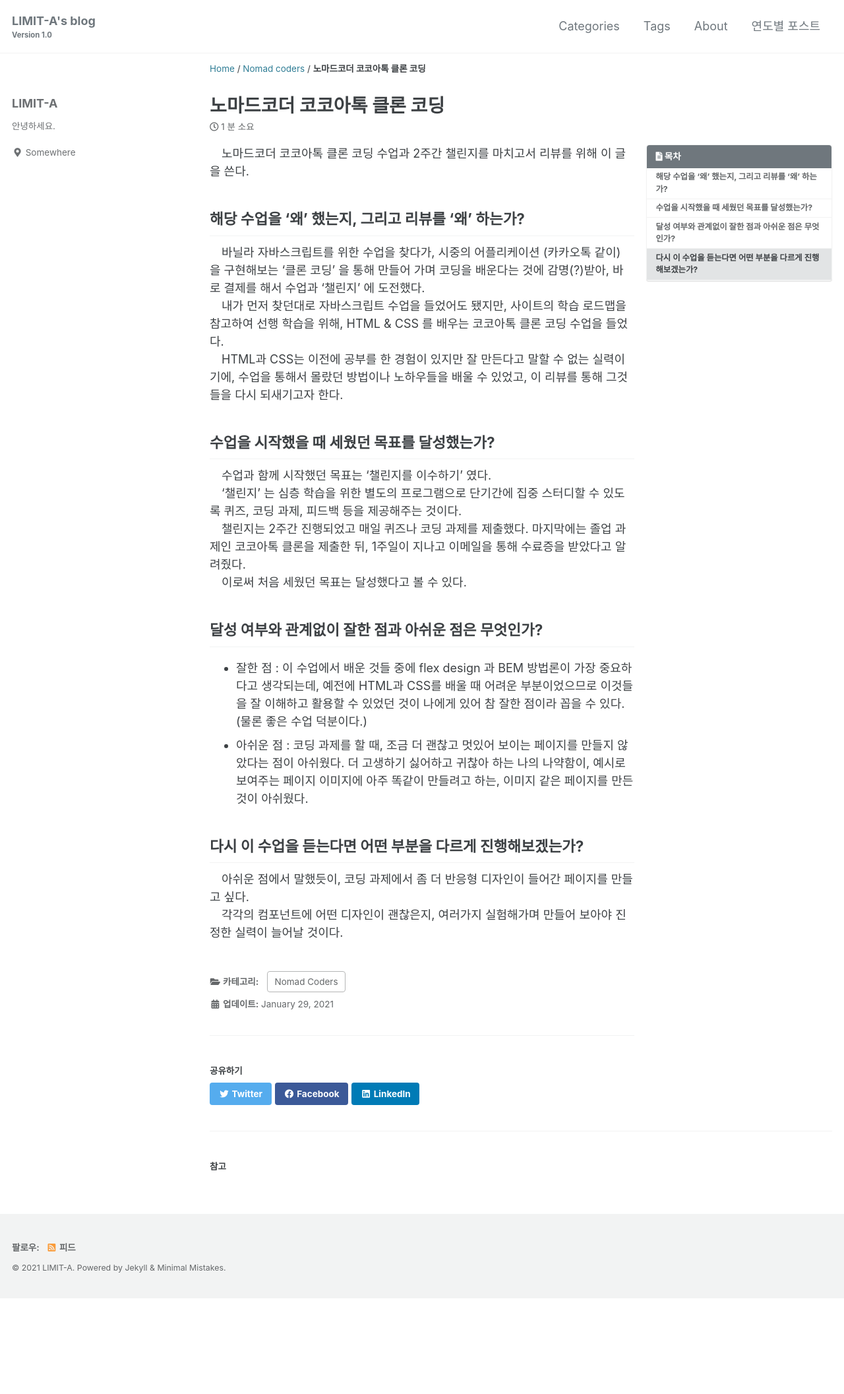
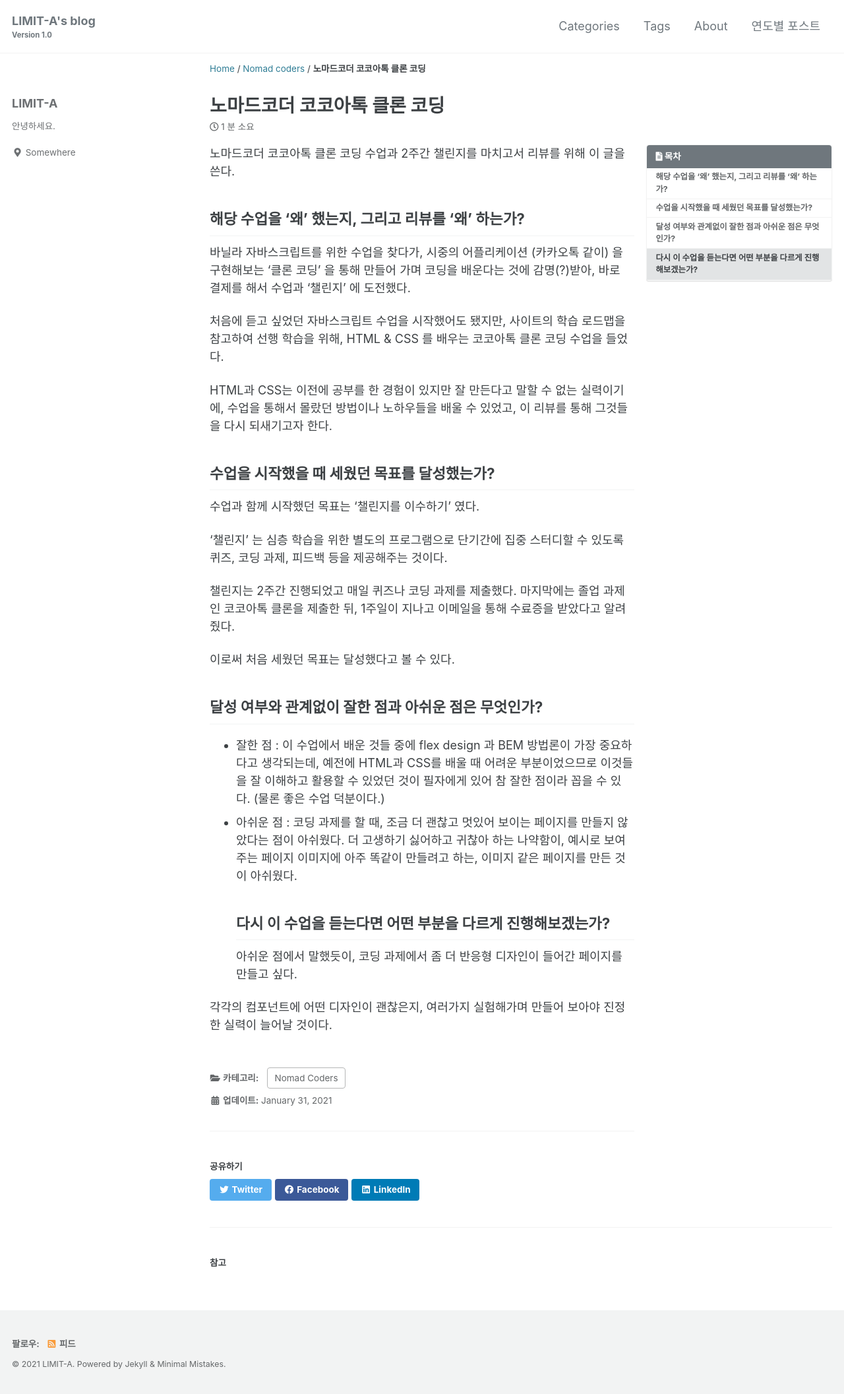
Before and after one commit to limit-a/limit-a.github.io, a Jekyll site: the page built from _posts/2021-01-25-kokoa-clone.md, in a window 1280 px wide. Shown: the whole page at 66% size. Built offline with Jekyll 4.4.1, drawn with Linux system fonts in a browser that asks for light colours; cached includes are drawn as plain includes; before the commit the page ends 1968 px from its top, so only the background shows below that.

Commit message:
update_kokoa-210131

```diff
--- a/_posts/2021-01-25-kokoa-clone.md
+++ b/_posts/2021-01-25-kokoa-clone.md
@@ -6,31 +6,28 @@ share: true
 related: true
 popular: true
 categories:
-  - Nomad Coders
+- Nomad Coders
 toc: true
 toc_sticky: true
 toc_label: 목차
-description: 노마드코더 코코아톡 클론 코딩 수업과 2주간 챌린지를 마치고서 해당 수업을 '왜' 했는지, 시작했을 때 세웠던 목표를 달성했는지, 잘한 점과 아쉬운 점은 무엇인지, 다시 듣는다면 어떤 부분을 다르게 진행해보겠는지를 리뷰하는 페이지
+description: 노마드코더 코코아톡 클론 코딩 수업과 2주간 챌린지를 마치고서 해당 수업을 '왜' 했는지, 시작했을 때 세웠던 목표를 달성했는지,
+  잘한 점과 아쉬운 점은 무엇인지, 다시 듣는다면 어떤 부분을 다르게 진행해보겠는지를 리뷰하는 페이지
 article_tag1: HTML & CSS
 article_tag2: Kokoa Talk
 article_tag3: Nomad Coders
 article_section: 노마드코더 코코아톡 클론 코딩 리뷰
 meta_keywords: HTML,CSS,flex design,BEM 방법론,노마드코더
-last_modified_at: 2021-01-29T00:00:00+08:00
+last_modified_at: '2021-01-31 00:00:00 +0800'
 ---
 
 노마드코더 코코아톡 클론 코딩 수업과 2주간 챌린지를 마치고서 리뷰를 위해 이 글을 쓴다.
-
 ## 해당 수업을 '왜' 했는지, 그리고 리뷰를 '왜' 하는가?
-
 바닐라 자바스크립트를 위한 수업을 찾다가, 시중의 어플리케이션 (카카오톡 같이) 을 구현해보는 '클론 코딩' 을 통해 만들어 가며 코딩을 배운다는 것에 감명(?)받아, 바로 결제를 해서 수업과 '챌린지' 에 도전했다.
 
-내가 먼저 찾던대로 자바스크립트 수업을 들었어도 됐지만, 사이트의 학습 로드맵을 참고하여 선행 학습을 위해, HTML & CSS 를 배우는 코코아톡 클론 코딩 수업을 들었다.
+처음에 듣고 싶었던 자바스크립트 수업을 시작했어도 됐지만, 사이트의 학습 로드맵을 참고하여 선행 학습을 위해, HTML & CSS 를 배우는 코코아톡 클론 코딩 수업을 들었다.
 
 HTML과 CSS는 이전에 공부를 한 경험이 있지만 잘 만든다고 말할 수 없는 실력이기에, 수업을 통해서 몰랐던 방법이나 노하우들을 배울 수 있었고, 이 리뷰를 통해 그것들을 다시 되새기고자 한다.
-
 ## 수업을 시작했을 때 세웠던 목표를 달성했는가?
-
 수업과 함께 시작했던 목표는 '챌린지를 이수하기' 였다.
 
 '챌린지' 는 심층 학습을 위한 별도의 프로그램으로 단기간에 집중 스터디할 수 있도록 퀴즈, 코딩 과제, 피드백 등을 제공해주는 것이다.
@@ -38,14 +35,10 @@ HTML과 CSS는 이전에 공부를 한 경험이 있지만 잘 만든다고 말
 챌린지는 2주간 진행되었고 매일 퀴즈나 코딩 과제를 제출했다. 마지막에는 졸업 과제인 코코아톡 클론을 제출한 뒤, 1주일이 지나고 이메일을 통해 수료증을 받았다고 알려줬다.
 
 이로써 처음 세웠던 목표는 달성했다고 볼 수 있다.
-
 ## 달성 여부와 관계없이 잘한 점과 아쉬운 점은 무엇인가?
-
-- 잘한 점 : 이 수업에서 배운 것들 중에 flex design 과 BEM 방법론이 가장 중요하다고 생각되는데, 예전에 HTML과 CSS를 배울 때 어려운 부분이었으므로 이것들을 잘 이해하고 활용할 수 있었던 것이 나에게 있어 참 잘한 점이라 꼽을 수 있다. (물론 좋은 수업 덕분이다.)
-- 아쉬운 점 : 코딩 과제를 할 때, 조금 더 괜찮고 멋있어 보이는 페이지를 만들지 않았다는 점이 아쉬웠다. 더 고생하기 싫어하고 귀찮아 하는 나의 나약함이, 예시로 보여주는 페이지 이미지에 아주 똑같이 만들려고 하는, 이미지 같은 페이지를 만든 것이 아쉬웠다.
-
+- 잘한 점 : 이 수업에서 배운 것들 중에 flex design 과 BEM 방법론이 가장 중요하다고 생각되는데, 예전에 HTML과 CSS를 배울 때 어려운 부분이었으므로 이것들을 잘 이해하고 활용할 수 있었던 것이 필자에게 있어 참 잘한 점이라 꼽을 수 있다. (물론 좋은 수업 덕분이다.)
+- 아쉬운 점 : 코딩 과제를 할 때, 조금 더 괜찮고 멋있어 보이는 페이지를 만들지 않았다는 점이 아쉬웠다. 더 고생하기 싫어하고 귀찮아 하는 나약함이, 예시로 보여주는 페이지 이미지에 아주 똑같이 만들려고 하는, 이미지 같은 페이지를 만든 것이 아쉬웠다.
 ## 다시 이 수업을 듣는다면 어떤 부분을 다르게 진행해보겠는가?
-
 아쉬운 점에서 말했듯이, 코딩 과제에서 좀 더 반응형 디자인이 들어간 페이지를 만들고 싶다.
 
 각각의 컴포넌트에 어떤 디자인이 괜찮은지, 여러가지 실험해가며 만들어 보아야 진정한 실력이 늘어날 것이다.
--- a/_sass/custom/_customcss.scss
+++ b/_sass/custom/_customcss.scss
@@ -8,14 +8,3 @@
 .open-new {
   cursor: pointer;
 }
-
-$indent-var: 1em;
-
-.page__content p {
-  margin: 0 0 $indent-var;
-  text-indent: $indent-var;
-  // sibling indentation
-  & + p {
-    margin-top: -($indent-var);
-  }
-}
```
